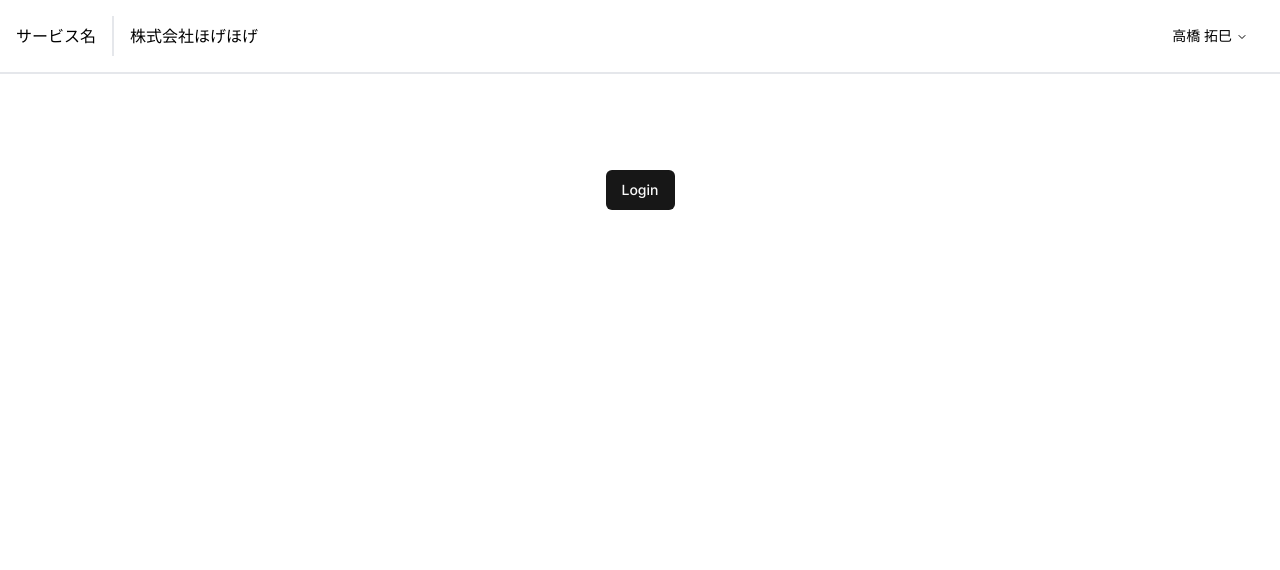
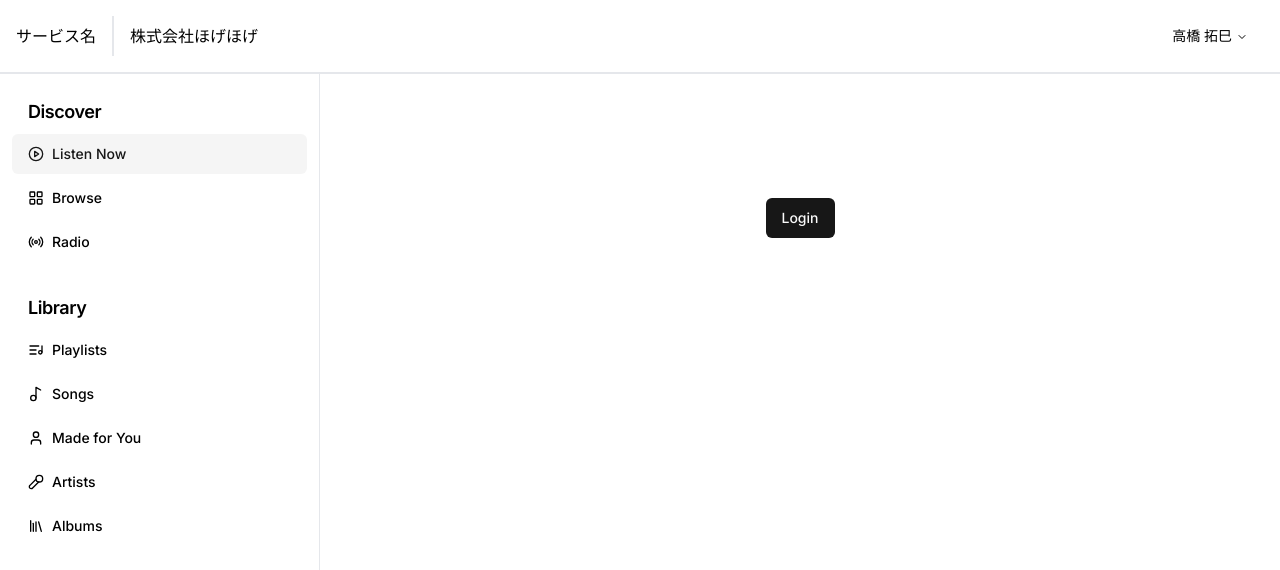
Before and after one commit to daiti0113/yamamoto-san, a Next.js app: page / in a window 1280 px wide. Shown: the top 570 px of the page. Built offline with nearby package versions, Linux system fonts and the light colour scheme.

Commit message:
レイアウトを修正

```diff
--- a/src/app/layout.tsx
+++ b/src/app/layout.tsx
@@ -4,6 +4,7 @@ import "./globals.css"
 import { cn } from "@/lib/utils"
 import { Providers } from "./Providers"
 import { Header } from "@/components/organisms/Header"
+import { Sidebar } from "@/components/organisms/sidebar"
 
 export const fontSans = FontSans({
   subsets: ["latin"],
@@ -25,7 +26,12 @@ export default function RootLayout({
       <Providers>
         <body className={cn("min-h-screen bg-background font-sans antialiased", fontSans.variable)}>
           <Header />
-          {children}
+          <div className="flex">
+            <Sidebar className="h-full max-w-80 border-r-[1px]" />
+            <main className="py-7 px-6 w-full">
+              {children}
+            </main>
+          </div>
         </body>
       </Providers>
     </html>
--- a/src/app/sample/layout.tsx
+++ /dev/null
@@ -1,16 +0,0 @@
-import { Sidebar } from "@/components/organisms/sidebar"
-
-export default function SampleLayout({
-  children
-}: Readonly<{
-  children: React.ReactNode;
-}>) {
-  return (
-    <main className="h-screen flex">
-      <Sidebar className="h-full max-w-80 border-r-[1px]" />
-      <div className="py-7 px-6">
-        {children}
-      </div>
-    </main>
-  )
-}
```
